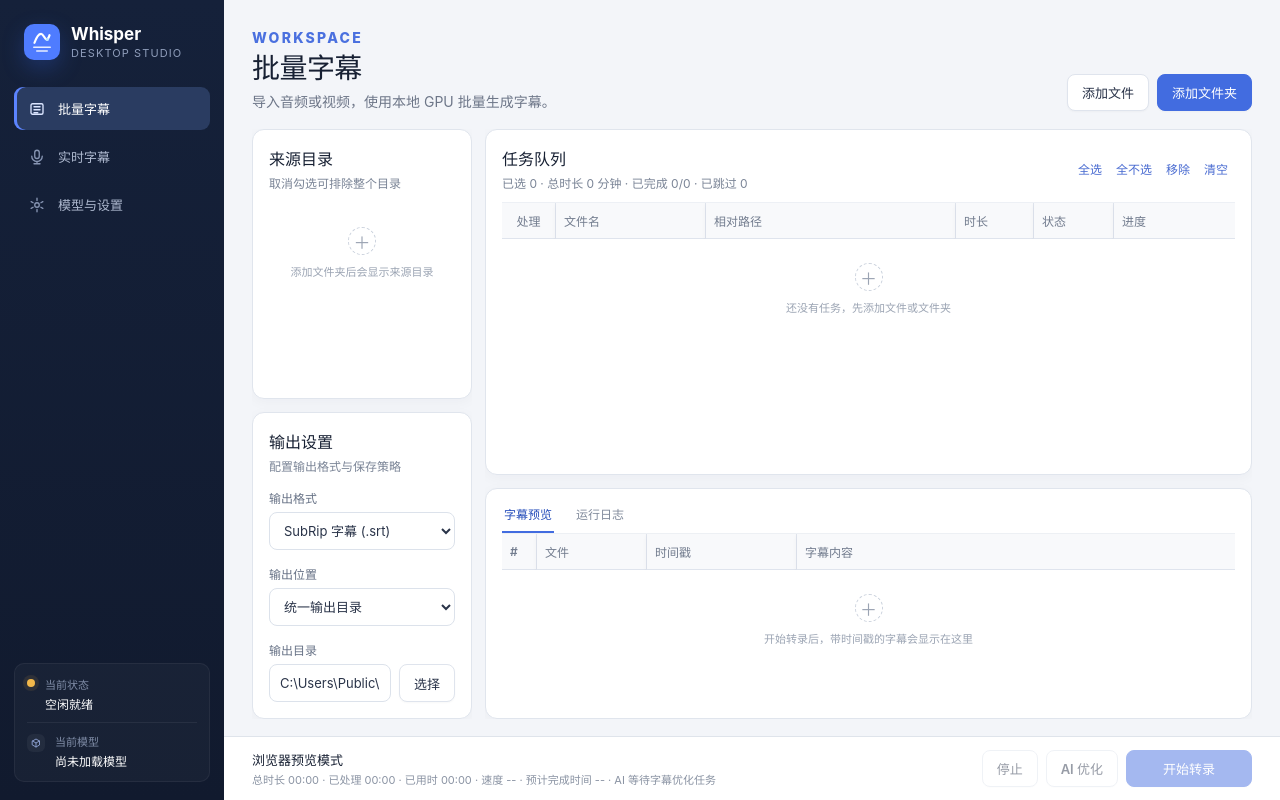
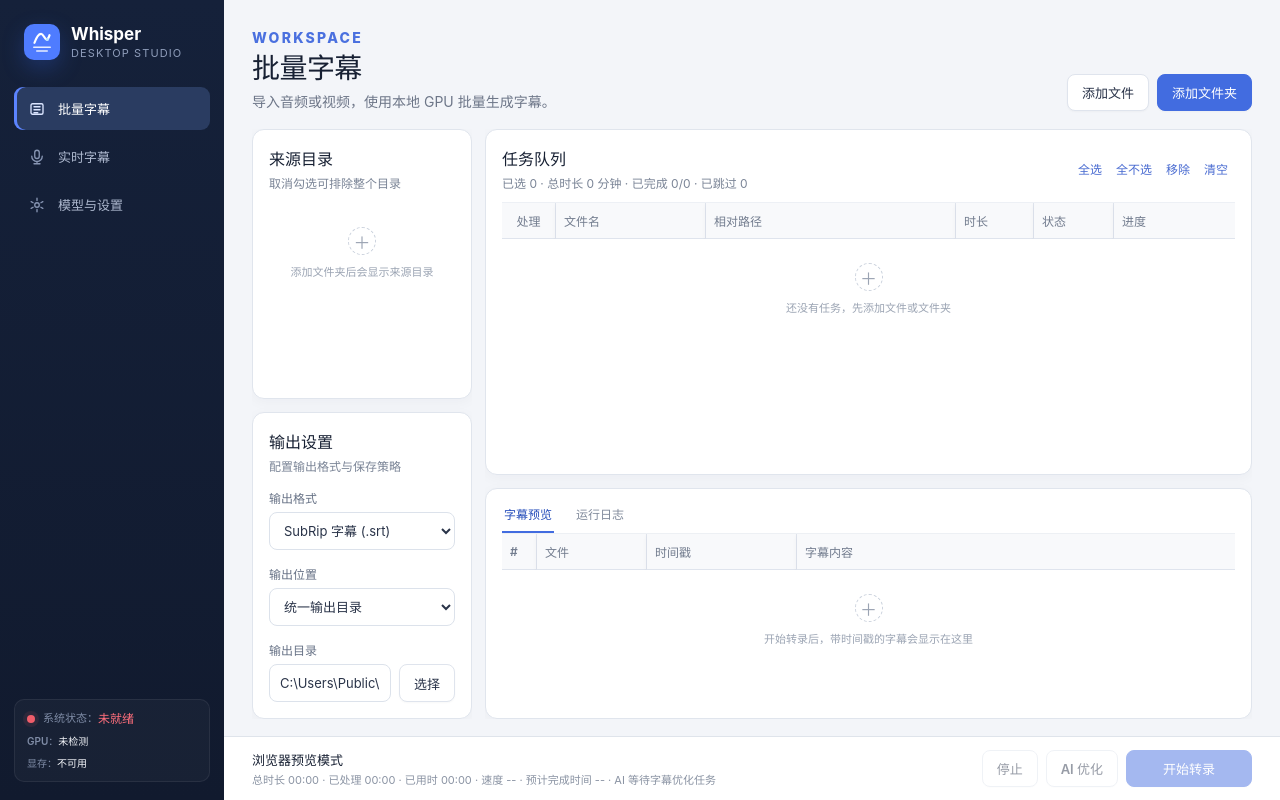
Before and after one commit to geh293368-dotcom/Whisper-Agent-CLI, a React (Vite) app in the folder Examples/WhisperDesktop.Web/: page / in a window 1280 px wide. Built offline with nearby package versions, Linux system fonts and the light colour scheme.

Commit message:
Refine settings system status card

```diff
--- a/Examples/WhisperDesktop.Web/src/App.tsx
+++ b/Examples/WhisperDesktop.Web/src/App.tsx
@@ -31,6 +31,13 @@ const formatBytes = (bytes?: number) => {
     unit += 1
   }
   return `${value >= 10 || unit === 0 ? value.toFixed(0) : value.toFixed(1)} ${units[unit]}`
+}
+
+const formatGpuMemoryBytes = (bytes?: number) => {
+  if (!bytes || !Number.isFinite(bytes) || bytes <= 0) return '未知'
+  const gib = bytes / 1024 / 1024 / 1024
+  if (gib >= 1) return `${gib.toFixed(1)} GB`
+  return `${(bytes / 1024 / 1024).toFixed(0)} MB`
 }
 
 type AppLogoSize = 'small' | 'large'
@@ -139,6 +146,7 @@ const emptyState: AppState = {
   effectiveAiSubtitleOutputPolicy: 'overwriteBackup',
   geminiApiKeyConfigured: false, isAiModelConfigured: false, geminiStatus: '未配置 API Key', isGeminiBusy: false, geminiSampleResult: '',
   translate: false, modelPath: '', modelFileSizeBytes: undefined, modelStatus: '正在连接桌面宿主',
+  gpuName: '', gpuMemoryUsedBytes: undefined, gpuMemoryTotalBytes: undefined,
   buildTime: '',
   modelProgress: 0, modelProgressIndeterminate: false, modelLoadElapsedSeconds: 0, autoLoadModel: true,
   uiScale: 'medium',
@@ -221,6 +229,7 @@ function App() {
     })
   }
   const closeAbout = () => setPage(previousPage.current === 'about' ? 'batch' : previousPage.current)
+  const modelReady = state.modelProgress >= 1 && !state.isLoadingModel
   const activityLabel = state.isAiRunning
     ? 'AI 优化中'
     : state.isRunning
@@ -231,13 +240,34 @@ function App() {
           ? '模型加载中'
           : state.isScanningMedia
             ? '读取媒体中'
-            : '空闲就绪'
+            : modelReady
+              ? '空闲就绪'
+              : '未加载模型'
   const activityDetail = state.isAiRunning
     ? state.aiBatchStatus
     : state.isLiveRunning || state.isLivePreparing
       ? state.liveStatus
-      : state.globalStatus || state.modelStatus
-  const modelReady = state.modelProgress >= 1 && !state.isLoadingModel
+      : modelReady
+        ? state.globalStatus || state.modelStatus
+        : state.modelStatus || state.globalStatus
+  const systemStatusClass = state.isRunning || state.isLiveRunning || state.isAiRunning || state.isLoadingModel || state.isScanningMedia
+    ? 'active'
+    : modelReady
+      ? 'ready'
+      : 'unavailable'
+  const systemStatusLabel = state.isLoadingModel
+    ? '加载中'
+    : modelReady
+      ? '就绪'
+      : '未就绪'
+  const gpuLabel = state.selectedEngine === 'cpu'
+    ? 'CPU 模式'
+    : state.gpuName || '未检测'
+  const gpuMemoryLabel = state.selectedEngine === 'cpu'
+    ? '不使用显存'
+    : state.gpuMemoryTotalBytes
+      ? `${formatGpuMemoryBytes(state.gpuMemoryUsedBytes)} / ${formatGpuMemoryBytes(state.gpuMemoryTotalBytes)}`
+      : '不可用'
 
   return (
     <div className={`app-shell ui-font-${state.uiScale || 'medium'}`}>
@@ -251,13 +281,18 @@ function App() {
           <NavButton active={page === 'settings'} label="模型与设置" icon="settings" onClick={() => setPage('settings')} />
         </nav>
         <div className="sidebar-status">
-          <div className="sidebar-status-row">
-            <span className={modelReady ? 'status-dot ready' : 'status-dot'} />
-            <div><small>当前状态</small><strong title={activityDetail}>{activityLabel}</strong></div>
+          <div className="sidebar-status-line status-line">
+            <span className={`status-dot ${systemStatusClass}`} />
+            <span className="sidebar-status-label">系统状态：</span>
+            <strong className={systemStatusClass} title={`${activityLabel} · ${activityDetail}`}>{systemStatusLabel}</strong>
           </div>
-          <div className="sidebar-status-row compact">
-            <LineIcon name="box" className="sidebar-mini-icon" />
-            <div><small>当前模型</small><strong title={state.modelStatus}>{state.modelStatus}</strong></div>
+          <div className="sidebar-status-line">
+            <span className="sidebar-status-label">GPU：</span>
+            <strong title={gpuLabel}>{gpuLabel}</strong>
+          </div>
+          <div className="sidebar-status-line">
+            <span className="sidebar-status-label">显存：</span>
+            <strong title={gpuMemoryLabel}>{gpuMemoryLabel}</strong>
           </div>
         </div>
       </aside>
--- a/Examples/WhisperDesktop.Web/src/bridge.ts
+++ b/Examples/WhisperDesktop.Web/src/bridge.ts
@@ -69,7 +69,9 @@ const mockState: AppState = {
   selectedAiSubtitleOutputPolicy: 'overwriteBackup', effectiveAiSubtitleOutputPolicy: 'overwriteBackup',
   geminiApiKeyConfigured: false, isAiModelConfigured: false, geminiStatus: '未配置 API Key',
   isGeminiBusy: false, geminiSampleResult: '',
-  translate: false, modelPath: '', modelStatus: '尚未加载模型', modelProgress: 0,
+  translate: false, modelPath: '', modelStatus: '尚未加载模型',
+  gpuName: '', gpuMemoryUsedBytes: undefined, gpuMemoryTotalBytes: undefined,
+  modelProgress: 0,
   buildTime: '',
   modelProgressIndeterminate: false, modelLoadElapsedSeconds: 0, autoLoadModel: true,
   uiScale: 'medium',
--- a/Examples/WhisperDesktop.Web/src/types.ts
+++ b/Examples/WhisperDesktop.Web/src/types.ts
@@ -95,6 +95,9 @@ export interface AppState {
   modelPath: string
   modelFileSizeBytes?: number
   modelStatus: string
+  gpuName?: string
+  gpuMemoryUsedBytes?: number
+  gpuMemoryTotalBytes?: number
   modelProgress: number
   modelProgressIndeterminate: boolean
   modelLoadElapsedSeconds: number
```
Also changed, not shown: Examples/WhisperDesktop.Web/src/styles.css, 2 other files (tests, documents, lock files or other folders).
